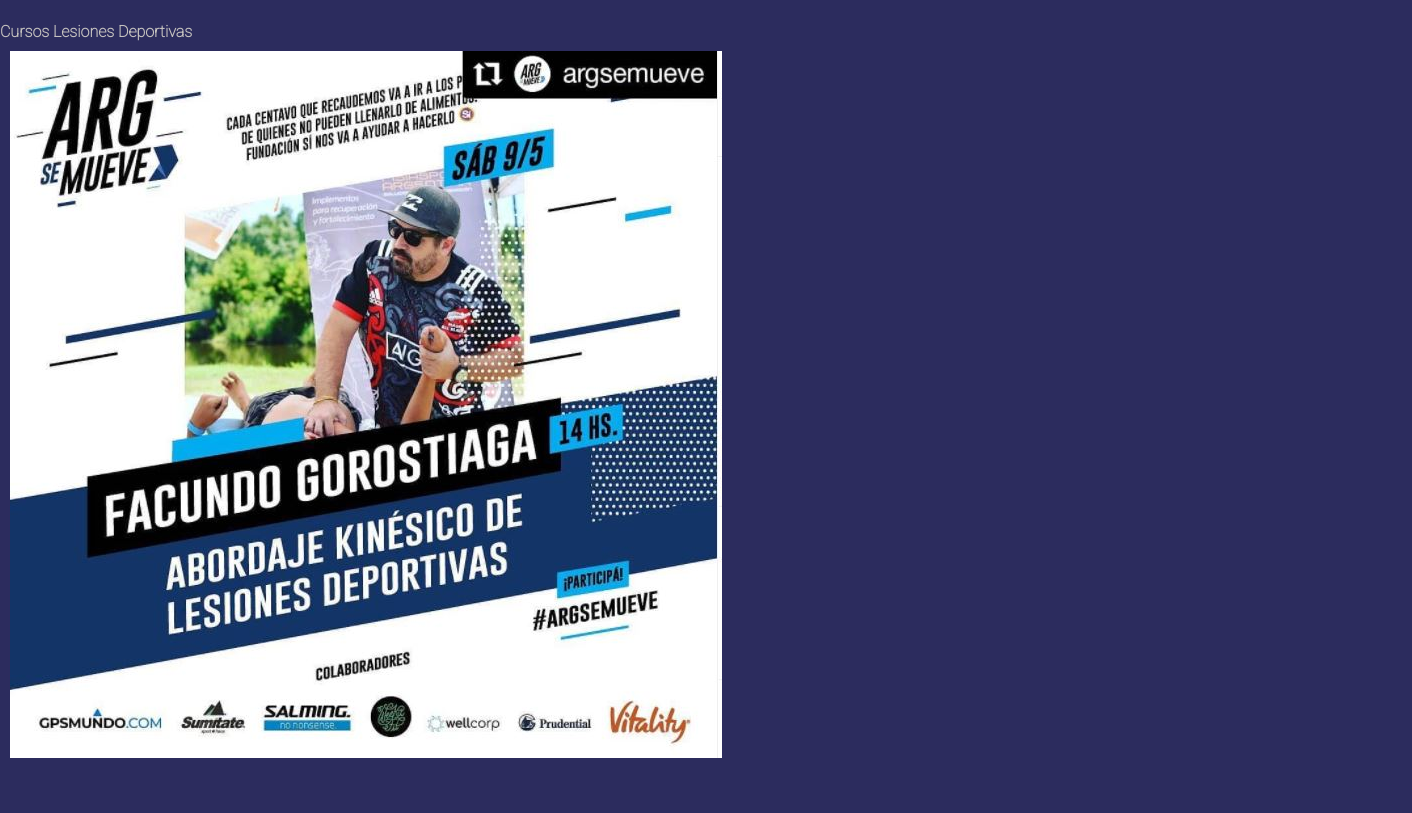
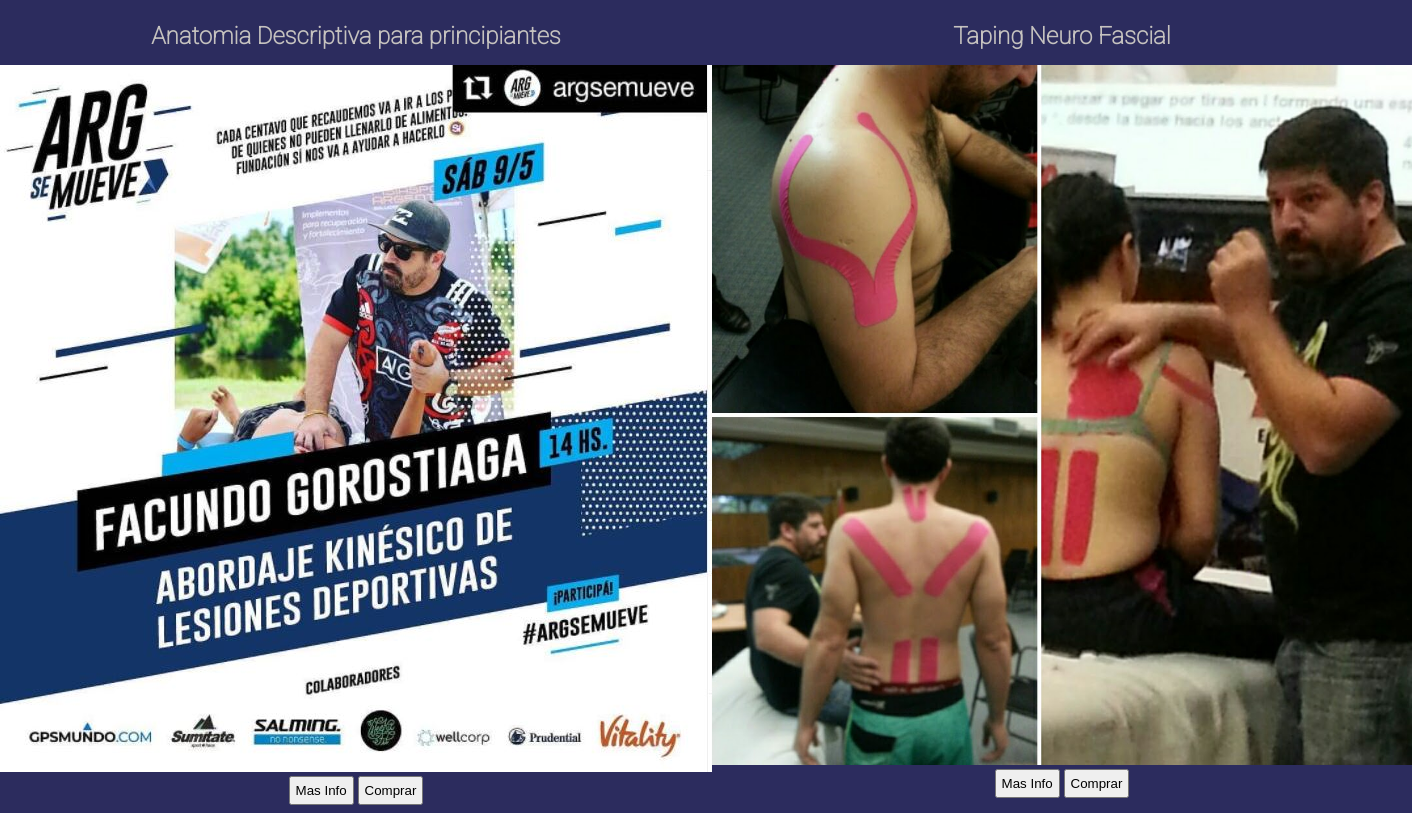
Before and after one commit to fonigorostiaga/kinesioyterapias, a plain HTML site: page pages/cursos.html in a window 1280 px wide. Shown: the part 142-955 px from the top of the page, 1412 px wide, since content can reach past the window. Drawn offline with nearby package versions, Linux system fonts and the light colour scheme; a web font is replaced by a local one.

Commit message:
styles en pag cursos

```diff
--- a/css/style.css
+++ b/css/style.css
@@ -35,7 +35,6 @@
     border-right: solid 1px rgb(89, 89, 145);
     padding-right: 15px;
     font-size: 20px;
-
 }
 nav ul > li >a{
     display: block;
@@ -64,6 +63,41 @@
 }
 #a-terapias, #a-contacto, #a-kinesio, #a-cursos, #inicio1, #a-rehab{
     color: aliceblue;
+}
+/*styles en cursos*/
+.section-cursos{
+    display: grid;
+    grid-template-areas:
+    "curso-anato curso-tnf";
+}
+.titulo-curso-anato, .titulo-curso-tnf{
+    width: fit-content;
+    margin-left: auto;
+    margin-right: auto;
+    margin-bottom: 15px;
+}
+.imgcurso, .imgtnf{
+    width: fit-content;
+    margin-left: auto;
+    margin-right: auto;
+}
+.img-tnf{
+    width: 700px;
+    height: 700px;
+}
+.botones{
+    width: fit-content;
+    margin-left: auto;
+    margin-right: auto;
+}
+.masinfo, .comprar{
+    padding: 5px;
+}
+.curso-anato{
+    grid-area: curso-anato;
+}
+.curso-tnf{
+    grid-area: curso-tnf;
 }
 /*style en Rehab*/
 .titulo-rehab{
--- a/pages/cursos.html
+++ b/pages/cursos.html
@@ -42,11 +42,26 @@
                 </ul>
         </nav>
     </header>
-    <Div><strong>Cursos Lesiones Deportivas</strong></Div>
-    <img class="img-cursos" src="..\img\cursos.JPG">
-    <br>
-    <br>
-
+    <section class="section-cursos">
+        <div class="curso-anato">
+            <h2 class="titulo-curso-anato">Anatomia Descriptiva para principiantes</h2>
+            <div class="imgcurso">
+                <img src="../img/cursos.JPG" alt="Cursoanato" class="img-cursoanato">
+            </div>
+            <div class="botones">
+            <button class="masinfo">Mas Info</button>
+            <button class="comprar">Comprar</button>
+            </div>
+        </div>
+        <div class="curso-tnf">
+            <h2 class="titulo-curso-tnf">Taping Neuro Fascial</h2>
+            <div class="imgtnf"><img src="../img/img-tnf.jpg" alt="imgtnf" class="img-tnf"></div>
+            <div class="botones">
+                <button class="masinfo">Mas Info</button>
+                <button class="comprar">Comprar</button>
+            </div>
+        </div>
+    </section>
     <footer>
         <div class="links">
             <a href="https://www.instagram.com/facgorostiaga/"><img class="img-ig" src="../img/ig.png" alt="IG"></a>
```
Also changed, not shown: img/img-tnf.jpg (added).
